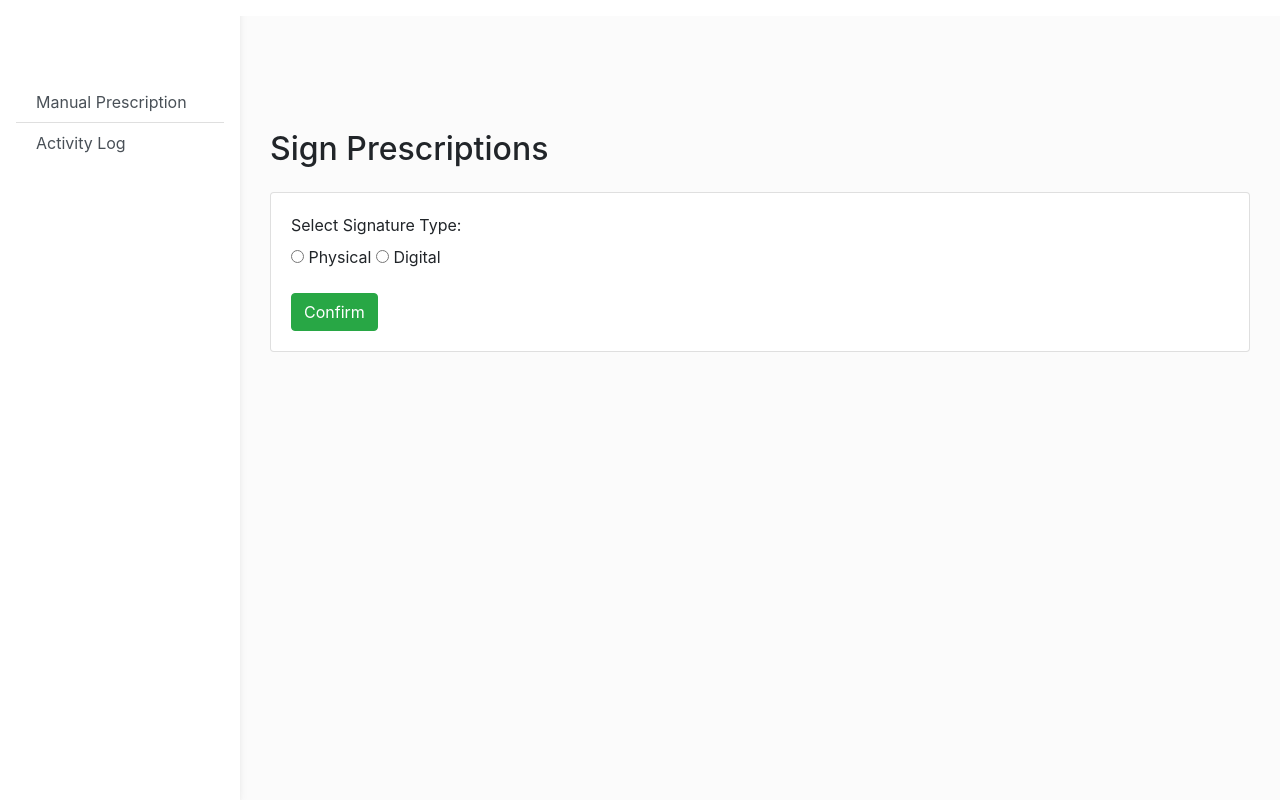
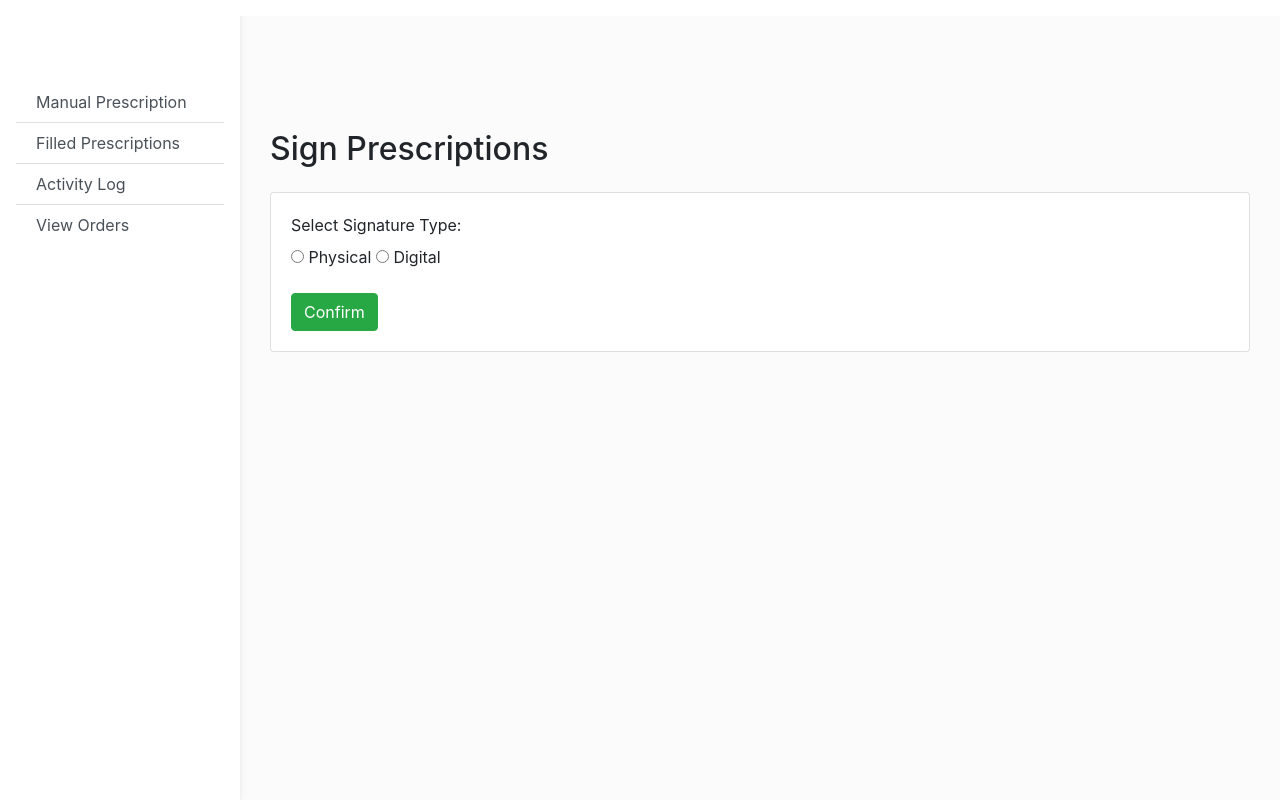
Before and after one commit to CougarBellinger/SFWE403-503-Project, a Django app: page /users/sign_prescriptions/ in a window 1280 px wide. Run offline with Django 4.2, Linux system fonts and the light colour scheme; tables that the repository leaves empty hold one stand-in row (values such as "Sample post"); parts of the project's set-up code (start-up, migrations or seed data) failed here and were passed over; some libraries are stand-ins or nearby versions.

Commit message:
Added view for filled prescriptions

```diff
--- a/MyPharma/templates/base.html
+++ b/MyPharma/templates/base.html
@@ -25,32 +25,35 @@
                     {% comment %} Pharmacy Manager {% endcomment %}
                     {% if user.user_type == '1' %}
                         <a href="{% url 'manager_home' %}" class="list-group-item list-group-item-action py-2 ripple" aria-current="true">
-                            <i class="fas fa-tachometer-alt fa-fw me-3"></i><span>Main Dashboard </span>
+                            <i class="fas fa-tachometer-alt fa-fw me-3"></i><span>Main Dashboard</span>
                         </a>
+
                         <a href="{% url 'user_management' %}" class="list-group-item list-group-item-action py-2 ripple">
                             <i class="fas fa-users fa-fw me-3"></i><span>Users Management</span>
                         </a>
                         <a href="{% url 'patient_management' %}" class="list-group-item list-group-item-action py-2 ripple">
                             <i class="fas fa-chart-area fa-fw me-3"></i><span>Patient Management</span>
                         </a>
+
                         <a href="{% url 'all_medications_view' %}" class="list-group-item list-group-item-action py-2 ripple">
                             <i class="fas fa-chart-area fa-fw me-3"></i><span>All Inventory</span>
                         </a>
+
                         <a href="{% url 'expiring_medications_management' %}" class="list-group-item list-group-item-action py-2 ripple">
                             <i class="fas fa-chart-area fa-fw me-3"></i><span>Expiring Inventory</span>
                         </a>
+
                         <a href="{% url 'low_medications_management' %}" class="list-group-item list-group-item-action py-2 ripple">
                             <i class="fas fa-chart-area fa-fw me-3"></i><span>Low Inventory</span>
                         </a>
+
                         <a href="{% url 'sign_prescriptions' %}" class="list-group-item list-group-item-action py-2 ripple">
                             <i class="fas fa-chart-area fa-fw me-3"></i><span>Sign Prescriptions</span>
                         </a>
+
                         <a href="{% url 'payment_method' %}" class="list-group-item list-group-item-action py-2 ripple">
                             <i class="fas fa-chart-area fa-fw me-3"></i><span>Payment Method Test</span>
                         </a>
-                        <a href="{% url 'view_orders' %}" class="list-group-item list-group-item-action py-2 ripple">
-                            <i class="fas fa-box fa-fw me-3"></i><span>View Orders</span>
-                        </a> <!-- Added View Orders button -->
                     {% endif %}
 
                     {% comment %} Pharmacy Technician {% endcomment %}
@@ -65,26 +68,30 @@
                         <a href="{% url 'unfilled_prescriptions' %}" class="list-group-item list-group-item-action py-2 ripple" aria-current="true">
                             <i class="fas fa-tachometer-alt fa-fw me-3"></i><span>Fill Prescription</span>
                         </a>
-                        <a href="{% url 'view_orders' %}" class="list-group-item list-group-item-action py-2 ripple">
-                            <i class="fas fa-box fa-fw me-3"></i><span>View Orders</span>
-                        </a> <!-- Added View Orders button -->
                     {% endif %}
 
                     {% comment %} Cashier {% endcomment %}
                     {% if user.user_type == '4' %}
-                        <a href="{% url 'view_orders' %}" class="list-group-item list-group-item-action py-2 ripple">
-                            <i class="fas fa-box fa-fw me-3"></i><span>View Orders</span>
-                        </a> <!-- Added View Orders button -->
+
                     {% endif %}
 
                     {% comment %} All Pharmacy Personnel {% endcomment %}
                     {% if user.user_type != '6' %}
                         <a href="{% url 'manual_prescription' %}" class="list-group-item list-group-item-action py-2 ripple" aria-current="true">
-                            <i class="fas fa-tachometer-alt fa-fw me-3"></i><span>Manual Prescription </span>
+                            <i class="fas fa-tachometer-alt fa-fw me-3"></i><span>Manual Prescription</span>
                         </a>
+
+                        <a href="{% url 'filled_prescriptions' %}" class="list-group-item list-group-item-action py-2 ripple" aria-current="true">
+                            <i class="fas fa-tachometer-alt fa-fw me-3"></i><span>Filled Prescriptions</span>
+                        </a>
+
                         <a href="{% url 'activity_log' %}" class="list-group-item list-group-item-action py-2 ripple">
                             <i class="fas fa-chart-area fa-fw me-3"></i><span>Activity Log</span>
                         </a>
+
+                        <a href="{% url 'view_orders' %}" class="list-group-item list-group-item-action py-2 ripple">
+                            <i class="fas fa-box fa-fw me-3"></i><span>View Orders</span>
+                        </a> <!-- Added View Orders button -->
                     {% endif %}
                 </div>
             </div>
--- a/MyPharma/users/forms.py
+++ b/MyPharma/users/forms.py
@@ -77,3 +77,6 @@ class SignatureForm(forms.Form):
             self.add_error('DigitalSignature', 'A valid signature is required')
 
         return cleaned_data
+
+class FilledPrescriptionsForm(forms.Form):
+    patient = forms.ModelChoiceField(queryset=Patient.objects.all(), required=False)
--- a/MyPharma/users/urls.py
+++ b/MyPharma/users/urls.py
@@ -1,5 +1,5 @@
 from django.urls import path
-from .views import User_registration_view,view_orders, checkout, checkout_order, create_order, medications_view, pharmacist_home, home_view, cashier_home, login_view,logout_view, contact_view, recover_account_view, create_user, manager_home, customer_home, password_change,user_list, first_password_view, create_patient,delete_user,edit_user,recover_user,patient_management,edit_patient,delete_patient,changePassword_view,myprofile_view, payment_method, card_info, cash, payment_confirmation_page, manual_prescription, prescription_confirmation, sign_prescriptions, pharmacist_home, fill_prescription, unfilled_prescriptions, signature_confirmation
+from .views import User_registration_view,view_orders, checkout, checkout_order, create_order, medications_view, pharmacist_home, home_view, cashier_home, login_view,logout_view, contact_view, recover_account_view, create_user, manager_home, customer_home, password_change,user_list, first_password_view, create_patient,delete_user,edit_user,recover_user,patient_management,edit_patient,delete_patient,changePassword_view,myprofile_view, payment_method, card_info, cash, payment_confirmation_page, manual_prescription, prescription_confirmation, sign_prescriptions, pharmacist_home, fill_prescription, unfilled_prescriptions, filled_prescriptions, signature_confirmation
 
 
 
@@ -51,6 +51,7 @@ urlpatterns = [
     path('signature_confirmation/', signature_confirmation, name='signature_confirmation'),
     path('pharmacist_home/', pharmacist_home, name='pharmacist_home'),
     path('unfilled-prescriptions/', unfilled_prescriptions, name='unfilled_prescriptions'),
+    path('filled_prescriptions/', filled_prescriptions, name="filled_prescriptions"),
     path('fill-prescription/<int:pk>/', fill_prescription, name='fill_prescription'),
 
 
--- a/MyPharma/users/views.py
+++ b/MyPharma/users/views.py
@@ -707,3 +707,22 @@ def fill_prescription(request, pk):
         )
 
     return redirect('unfilled_prescriptions')
+
+def filled_prescriptions(request):
+    form = FilledPrescriptionsForm(request.GET)
+
+    if form.is_valid():
+        patient = form.cleaned_data['patient']
+        if patient:
+            patient_id = patient.id
+            filled_presciptions = Prescription.objects.filter(patient_id=patient_id, is_filled=True)
+        else:
+            filled_presciptions = Prescription.objects.filter(is_filled=True)
+
+
+    context = {
+        'filled_prescriptions' : filled_presciptions,
+        'form' : form
+    }
+
+    return render(request, 'users/filled_prescriptions.html', context)
```
Also changed, not shown: MyPharma/users/templates/users/filled_prescriptions.html (added, +45 -0 lines), bugs.md (+2 -0 lines).
